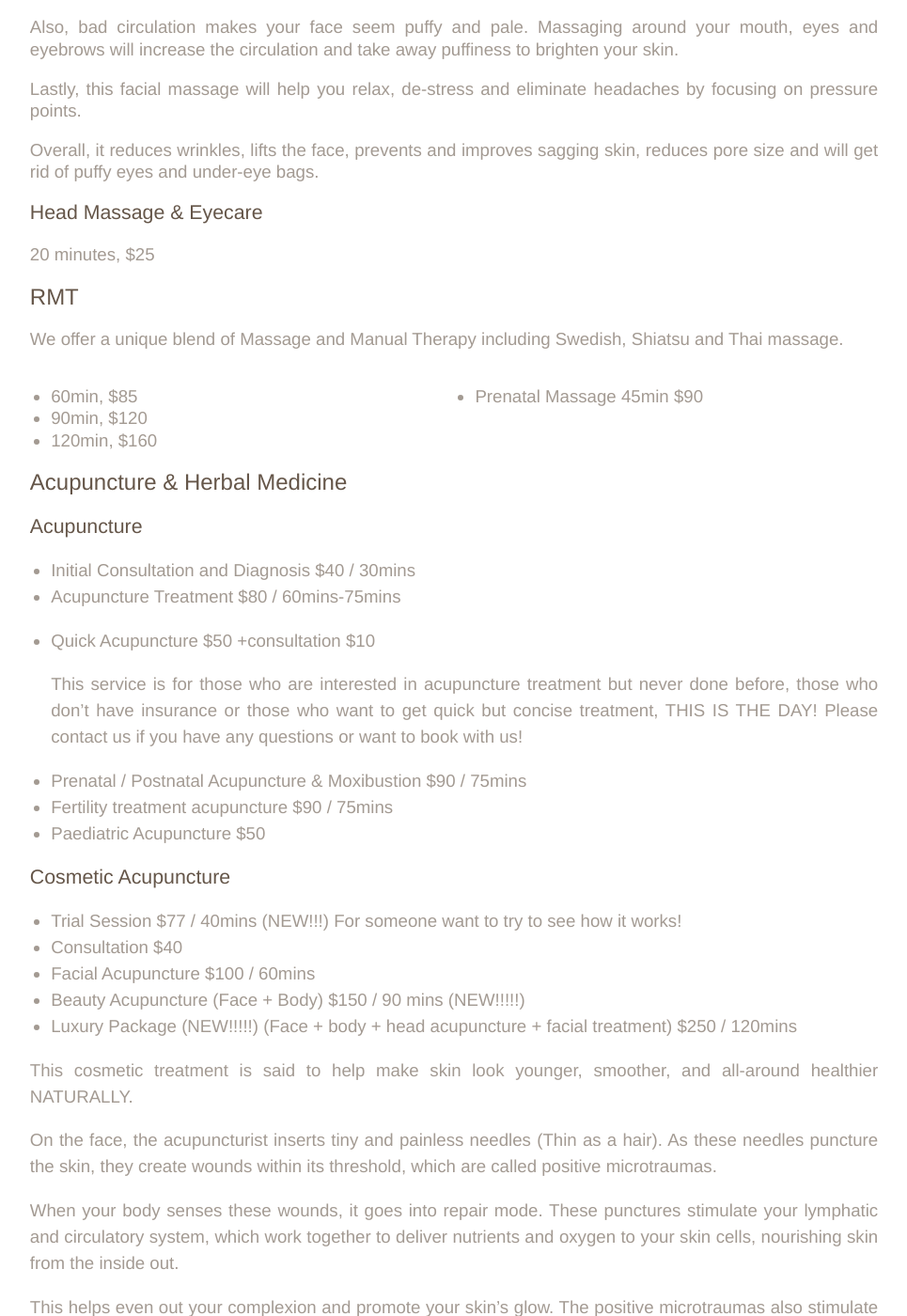
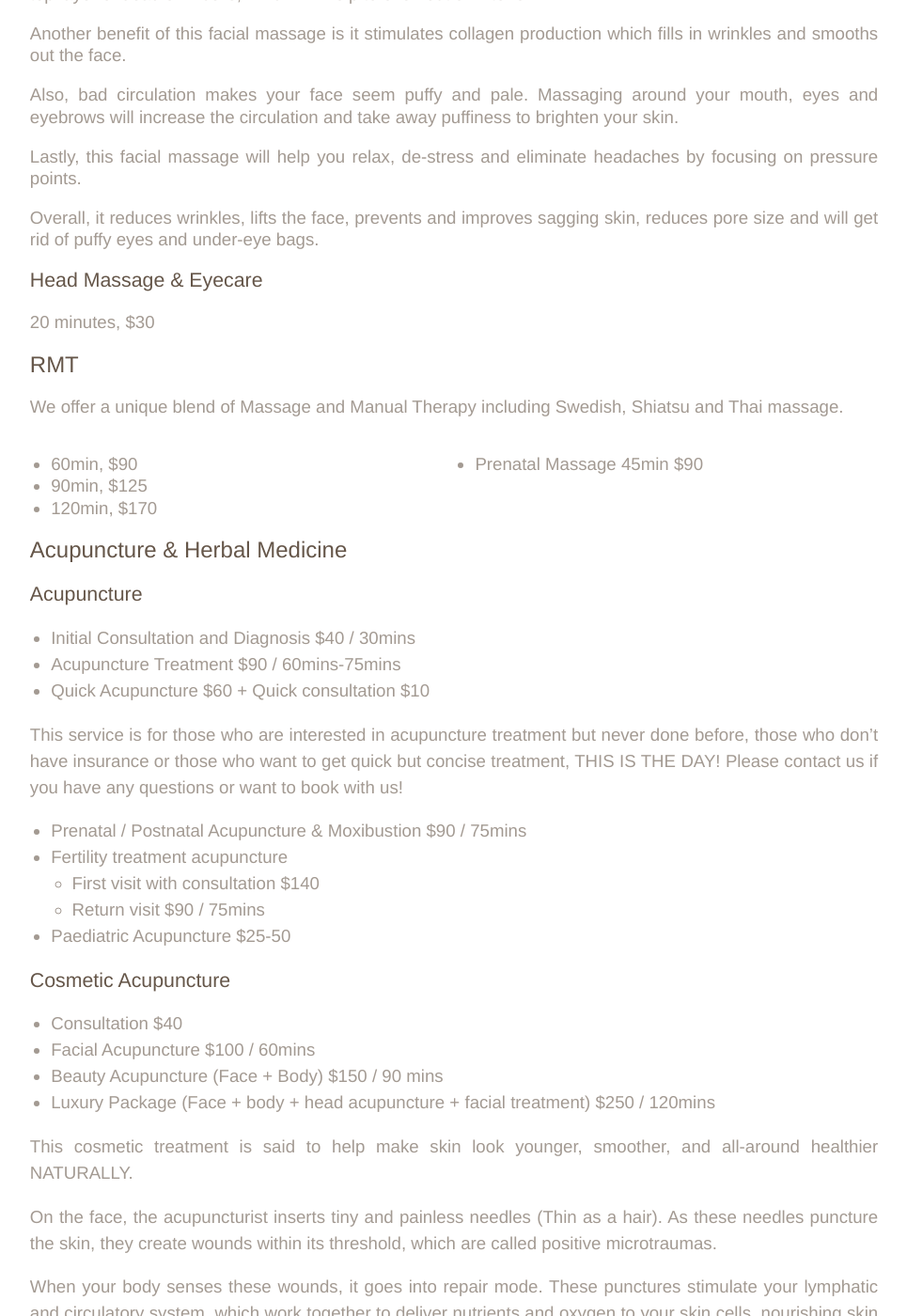
Before and after one commit to jamesaoverton/nagomi, a Jekyll site: the page built from services.md, in a window 1280 px wide and 1400 px high, scrolled down 1341 px. Shown: the whole window at 94% size, without its empty margins (157-1122 px from the left). Built offline with Jekyll 4.4.1, drawn with Linux system fonts in a browser that asks for light colours; some of the changed text lies outside the part shown.

Commit message:
September update

```diff
--- a/_layouts/default.html
+++ b/_layouts/default.html
@@ -15,6 +15,11 @@
 </head>
 
 <body>
+    <div id="covid" style="width: 100%; height: 2em; padding: 1em; background-color: red; color: white; text-align: center; font-size: large; font-weight: bold">
+      Nagomi COVID-19 Guidelines
+      <a style="padding: 0.2em; border-radius: 0.2em; background-color: black; color: white; font-weight: bold" href="events">Read Me</a>
+    </div>
+
     <!--Main menu bar-->
     <div id="nav">
         <div id="navcontainer">
--- a/services.md
+++ b/services.md
@@ -31,7 +31,7 @@
 <div class="third">
 ## Deluxe Facial
 
-90min, $85
+90min, $95
 
 Enjoy all the benefits of our standard facial with a little more extravagance. Combine our restorative masque treatment and cleansing with the added bonus of deep scalp, shoulder and décolletage massage.
 </div>
@@ -61,16 +61,16 @@
 
 ## Head Massage & Eyecare
 
-20 minutes, $25
+20 minutes, $30
 
 # RMT
 
 We offer a unique blend of Massage and Manual Therapy including Swedish, Shiatsu and Thai massage.
 
 <div class="half">
-- 60min, $85
-- 90min, $120
-- 120min, $160
+- 60min, $90
+- 90min, $125
+- 120min, $170
 </div>
 
 <div class="half">
@@ -84,21 +84,23 @@
 ## Acupuncture
 
 * Initial Consultation and Diagnosis $40 / 30mins
-* Acupuncture Treatment $80 / 60mins-75mins
-* Quick Acupuncture $50 +consultation $10
+* Acupuncture Treatment $90 / 60mins-75mins
+* Quick Acupuncture $60 + Quick consultation $10
 
-  This service is for those who are interested in acupuncture treatment but never done before, those who don’t have insurance or those who want to get quick but concise treatment, THIS IS THE DAY! Please contact us if you have any questions or want to book with us!
+This service is for those who are interested in acupuncture treatment but never done before, those who don’t have insurance or those who want to get quick but concise treatment, THIS IS THE DAY! Please contact us if you have any questions or want to book with us!
+
 * Prenatal / Postnatal Acupuncture & Moxibustion $90 / 75mins
-* Fertility treatment acupuncture $90 / 75mins
-* Paediatric Acupuncture  $50
+* Fertility treatment acupuncture
+    * First visit with consultation $140
+    * Return visit $90 / 75mins
+* Paediatric Acupuncture  $25-50
 
 ## Cosmetic Acupuncture
 
-* Trial Session $77 / 40mins (NEW!!!) For someone want to try to see how it works!
 * Consultation $40
 * Facial Acupuncture $100 / 60mins
-* Beauty Acupuncture (Face + Body) $150 / 90 mins  (NEW!!!!!)
-* Luxury Package (NEW!!!!!) (Face + body + head acupuncture + facial treatment) $250  / 120mins
+* Beauty Acupuncture (Face + Body) $150 / 90 mins
+* Luxury Package (Face + body + head acupuncture + facial treatment) $250  / 120mins
 
 This cosmetic treatment is said to help make skin look younger, smoother, and all-around healthier NATURALLY.
 
@@ -115,16 +117,16 @@
 
 ## Herbal Medicine
 
-* Initial Consultation and Diagnosis $80  / 45mins-60mins
-* Follow up consultation $20 / 30mins
+* Initial Consultation and Diagnosis $90  / 45mins-60mins
+* Follow up consultation $25 / 30mins
 * Herbal Medicine Cost $20-$40 / 2weeks (varies by ingredients)
 
 Herbal Medicine will be prescribed by our experienced RTCMP (Registered Traditional Chinese Medicine Practitioners)
 
 ## Tuina Massage & Cupping
 
-* 30 minutes $40
-* 60 minutes $75
+* 30 minutes $45
+* 60 minutes $80
 * Cupping, 30 minutes, $30
 
 <div class="clear"></div>
@@ -139,9 +141,9 @@
 <div class="half">
 ## Eyelash Extensions
 
-* Natural (60~80 Lashes) $65
-* Glamorous (80~100 Lashes) $85
-* Diva (over 100 Lashes) $120
+* Natural (60~80 Lashes) $70
+* Glamorous (80~100 Lashes) $90
+* Diva (over 100 Lashes) $130
 </div>
 
 <div class="half">
```
Also changed, not shown: other parts of services.md (+4 -4 lines), index.md (+3 -3 lines), assets/reopening-3.jpg (added), assets/reopening-4.jpg (added).
